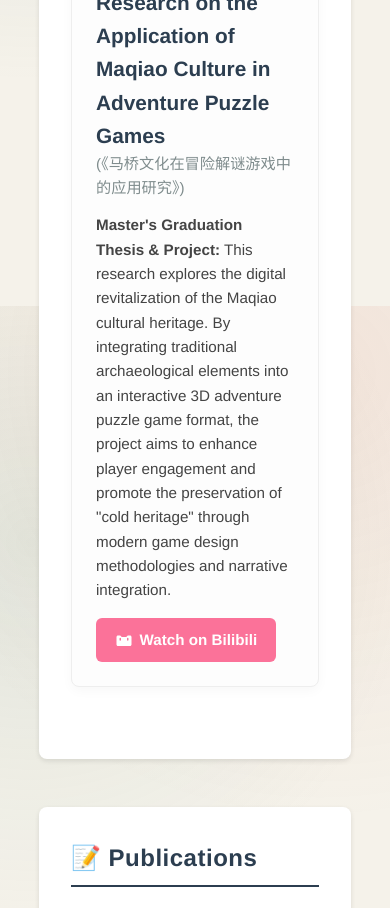
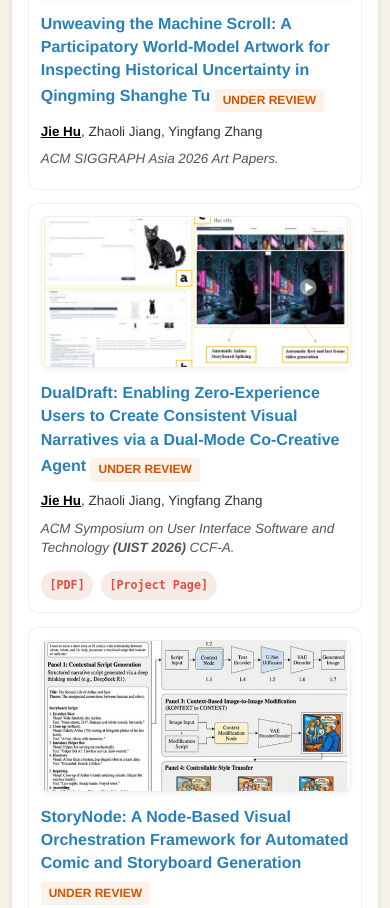
Before and after one commit to GameAWS/JIE-WEB, a Flask app: page /academic in a window 390 px wide. Shown: the part 3070-3978 px from the top of the page. Run offline with Flask 3, Linux system fonts and the light colour scheme; some libraries are stand-ins or nearby versions.

Commit message:
Fix mobile layout and visitor counter

```diff
--- a/app.py
+++ b/app.py
@@ -1,4 +1,7 @@
-from flask import Flask, render_template
+import json
+from urllib.request import Request, urlopen
+
+from flask import Flask, jsonify, render_template, request
 
 app = Flask(__name__)
 
@@ -17,6 +20,19 @@
 def portfolio():
     return render_template('portfolio.html')
 
+@app.route('/api/visits')
+def visits():
+    action = 'up' if request.args.get('increment') == '1' else ''
+    counter_url = f'https://api.counterapi.dev/v1/jie-hu-portfolio/homepage/{action}'.rstrip('/')
+
+    try:
+        counter_request = Request(counter_url, headers={'User-Agent': 'Jie-Hu-Portfolio/1.0'})
+        with urlopen(counter_request, timeout=5) as response:
+            data = json.load(response)
+        return jsonify({'count': data.get('count', 0)})
+    except Exception:
+        return jsonify({'error': 'Visit counter unavailable'}), 503
+
 # ... 上面的路由代码保持不变 ...
 
 # 只要确保上面有 app = Flask(__name__) 即可
--- a/static/inner-pages.css
+++ b/static/inner-pages.css
@@ -9,3 +9,213 @@
         #f5f2ea;
     background-attachment: fixed;
 }
+
+@media (max-width: 768px) {
+    body {
+        background-attachment: scroll;
+    }
+
+    nav {
+        padding: 0.85rem 0;
+    }
+
+    .nav-container {
+        width: 92%;
+        align-items: flex-start;
+        flex-direction: column;
+        gap: 0.85rem;
+    }
+
+    .nav-links {
+        width: 100%;
+        justify-content: space-between;
+        gap: 0.55rem;
+    }
+
+    .nav-links li {
+        margin-left: 0;
+    }
+
+    .nav-links a {
+        font-size: 0.76rem;
+        font-weight: 600;
+    }
+
+    main {
+        width: 94%;
+        margin: 1rem auto;
+    }
+
+    main > section {
+        padding: 1rem;
+        margin-bottom: 1rem !important;
+        border-radius: 12px;
+    }
+
+    main h2 {
+        font-size: 1.35rem;
+        line-height: 1.25;
+        margin-bottom: 1.1rem !important;
+    }
+
+    main h3 {
+        font-size: 1rem !important;
+        line-height: 1.4;
+    }
+
+    .resume-item {
+        margin-bottom: 1.25rem !important;
+    }
+
+    .honors-item {
+        padding-bottom: 0.85rem;
+        border-bottom: 1px solid rgba(44, 62, 80, 0.1);
+    }
+
+    .grad-container {
+        padding: 0.75rem !important;
+        gap: 0.85rem !important;
+        border-radius: 10px;
+    }
+
+    .academic .grad-image,
+    .grad-image {
+        width: 100% !important;
+    }
+
+    .grad-image img {
+        max-height: 190px;
+        object-fit: cover;
+    }
+
+    .bilibili-btn {
+        width: 100%;
+        box-sizing: border-box;
+        justify-content: center;
+    }
+
+    .publication-list {
+        gap: 0.85rem;
+    }
+
+    .publications .pub-item {
+        display: grid !important;
+        grid-template-columns: 84px minmax(0, 1fr) !important;
+        flex-direction: initial !important;
+        gap: 0.8rem !important;
+        margin-bottom: 0 !important;
+        padding: 0.75rem !important;
+        background: rgba(255, 255, 255, 0.72);
+        border: 1px solid rgba(44, 62, 80, 0.08);
+        border-radius: 10px;
+    }
+
+    .publications .pub-thumbnail {
+        width: 84px !important;
+        max-width: 84px !important;
+    }
+
+    .publications .pub-thumbnail img {
+        display: block;
+        width: 84px;
+        height: 72px;
+        object-fit: cover;
+    }
+
+    .pub-title {
+        font-size: 0.98rem !important;
+        line-height: 1.45 !important;
+    }
+
+    .pub-authors,
+    .pub-venue {
+        font-size: 0.84rem;
+        line-height: 1.45;
+    }
+
+    .pub-status {
+        margin: 0.45rem 0 0;
+    }
+
+    .pub-links {
+        display: flex;
+        flex-wrap: wrap;
+        gap: 0.45rem;
+    }
+
+    .pub-links a {
+        margin-right: 0;
+        padding: 0.35rem 0.55rem;
+        background: #f7ebe7;
+        border-radius: 999px;
+    }
+
+    .intro .resume-card {
+        position: relative;
+        flex-direction: row !important;
+        gap: 0.8rem !important;
+        padding: 0.85rem !important;
+        border-radius: 10px;
+    }
+
+    .intro .resume-logo {
+        width: 42px !important;
+        height: 42px !important;
+        padding: 4px;
+    }
+
+    .resume-content {
+        min-width: 0;
+    }
+
+    .resume-content h3 {
+        padding-right: 0.15rem;
+    }
+
+    .resume-content ul {
+        padding-left: 1rem;
+        font-size: 0.86rem;
+        line-height: 1.5;
+    }
+
+    .resume-content ul li {
+        margin-bottom: 0.5rem;
+    }
+
+    .project-grid {
+        grid-template-columns: 1fr !important;
+        gap: 1rem !important;
+    }
+
+    .project-card {
+        border-radius: 10px !important;
+    }
+
+    .project-image {
+        height: 190px !important;
+    }
+
+    .project-content {
+        padding: 0.9rem !important;
+    }
+
+    .project-content .desc {
+        font-size: 0.86rem !important;
+    }
+}
+
+@media (max-width: 420px) {
+    .publications .pub-item {
+        grid-template-columns: 1fr !important;
+    }
+
+    .publications .pub-thumbnail {
+        width: 100% !important;
+        max-width: 100% !important;
+    }
+
+    .publications .pub-thumbnail img {
+        width: 100%;
+        height: 150px;
+    }
+}
--- a/templates/academic.html
+++ b/templates/academic.html
@@ -1,7 +1,7 @@
 {% extends 'base.html' %}
 
 {% block content %}
-<link rel="stylesheet" href="{{ url_for('static', filename='inner-pages.css') }}?v=1.0">
+<link rel="stylesheet" href="{{ url_for('static', filename='inner-pages.css') }}?v=1.1">
 <style>
     /* --- 桌面端基础样式 --- */
     .pub-item {
--- a/templates/base.html
+++ b/templates/base.html
@@ -4,7 +4,7 @@
     <meta charset="UTF-8">
     <meta name="viewport" content="width=device-width, initial-scale=1.0">
     <title>My personal homepage</title>
-   <link rel="stylesheet" href="{{ url_for('static', filename='style.css') }}?v=2.0">
+   <link rel="stylesheet" href="{{ url_for('static', filename='style.css') }}?v=2.1">
 </head>
 <body>
     <nav>
--- a/templates/portfolio.html
+++ b/templates/portfolio.html
@@ -1,7 +1,7 @@
 {% extends 'base.html' %}
 
 {% block content %}
-<link rel="stylesheet" href="{{ url_for('static', filename='inner-pages.css') }}?v=1.0">
+<link rel="stylesheet" href="{{ url_for('static', filename='inner-pages.css') }}?v=1.1">
 <style>
     /* 为项目网格设置 CSS Grid 布局 */
     .project-grid {
```
Also changed, not shown: static/home.css (+26 -2 lines), templates/index.html (+7 -8 lines).
